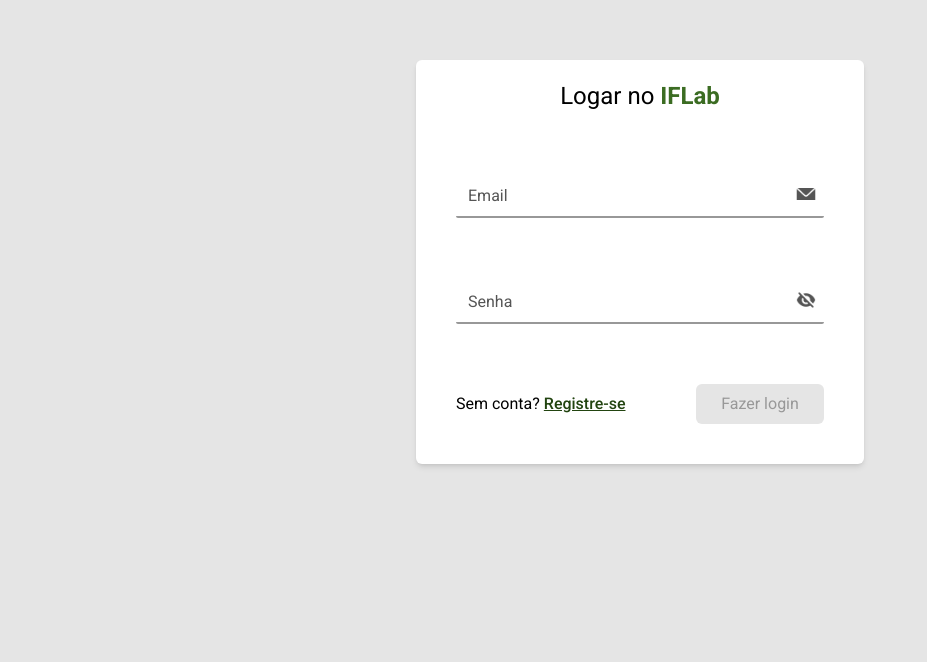
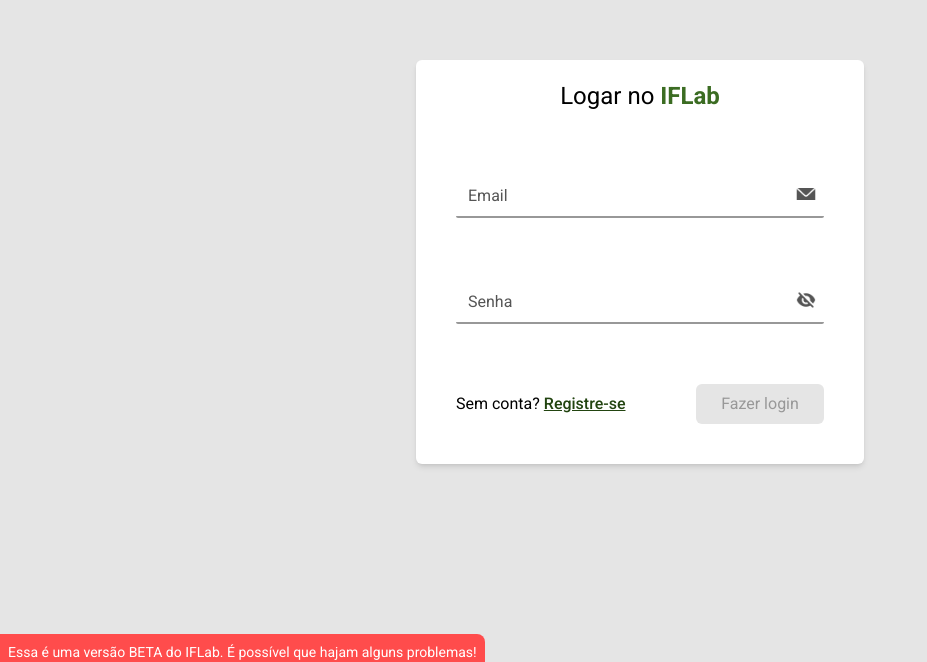
Before and after one commit to MatheusCamargoGinebro/iflab, a React (Vite) app: page /login in a window 1280 px wide. Shown: the part 138-800 px from the top of the page, without its empty margins (0-927 px from the left). Built offline with nearby package versions, Linux system fonts and the light colour scheme; no server answers.

Commit message:
feat: Add beta warning banner to AccessManager, Home, Inventory, Login, and Register pages

```diff
--- a/src/App/pages/accessmanager.jsx
+++ b/src/App/pages/accessmanager.jsx
@@ -349,6 +349,13 @@
             </div>
           </div>
         </div>
+
+        <div className="bg-iflab_red fixed bottom-0 p-2 pb-0 text-iflab_white rounded-tr-lg z-50">
+          <h1 className="text-sm">
+            Essa é uma versão BETA do IFLab. É possível que hajam alguns
+            problemas!
+          </h1>
+        </div>
       </>
     )
   );
--- a/src/App/pages/home.jsx
+++ b/src/App/pages/home.jsx
@@ -81,6 +81,13 @@
           ) : null}
         </div>
       </div>
+
+      <div className="bg-iflab_red fixed bottom-0 p-2 pb-0 text-iflab_white rounded-tr-lg z-50">
+        <h1 className="text-sm">
+          Essa é uma versão BETA do IFLab. É possível que hajam alguns
+          problemas!
+        </h1>
+      </div>
       {showAddLabModal ? (
         <AddLabModal closeModal={() => setShowAddLabModal(false)} />
       ) : null}
--- a/src/App/pages/inventory.jsx
+++ b/src/App/pages/inventory.jsx
@@ -166,6 +166,13 @@
           </div>
         </div>
 
+        <div className="bg-iflab_red fixed bottom-0 p-2 pb-0 text-iflab_white rounded-tr-lg z-50">
+          <h1 className="text-sm">
+            Essa é uma versão BETA do IFLab. É possível que hajam alguns
+            problemas!
+          </h1>
+        </div>
+
         {showAddElementModal && (
           <AddElementModal
             labId={labId}
--- a/src/App/pages/login.jsx
+++ b/src/App/pages/login.jsx
@@ -161,6 +161,13 @@
       ) : (
         ""
       )}
+
+      <div className="bg-iflab_red fixed left-0 bottom-0 p-2 pb-0 text-iflab_white rounded-tr-lg z-50">
+        <h1 className="text-sm">
+          Essa é uma versão BETA do IFLab. É possível que hajam alguns
+          problemas!
+        </h1>
+      </div>
     </div>
   );
 }
--- a/src/App/pages/register.jsx
+++ b/src/App/pages/register.jsx
@@ -732,6 +732,13 @@
           onClose={() => setRequestError({ status: false, message: "" })}
         />
       )}
+
+      <div className="bg-iflab_red fixed left-0 bottom-0 p-2 pb-0 text-iflab_white rounded-tr-lg z-50">
+        <h1 className="text-sm">
+          Essa é uma versão BETA do IFLab. É possível que hajam alguns
+          problemas!
+        </h1>
+      </div>
     </>
   );
 }
```
